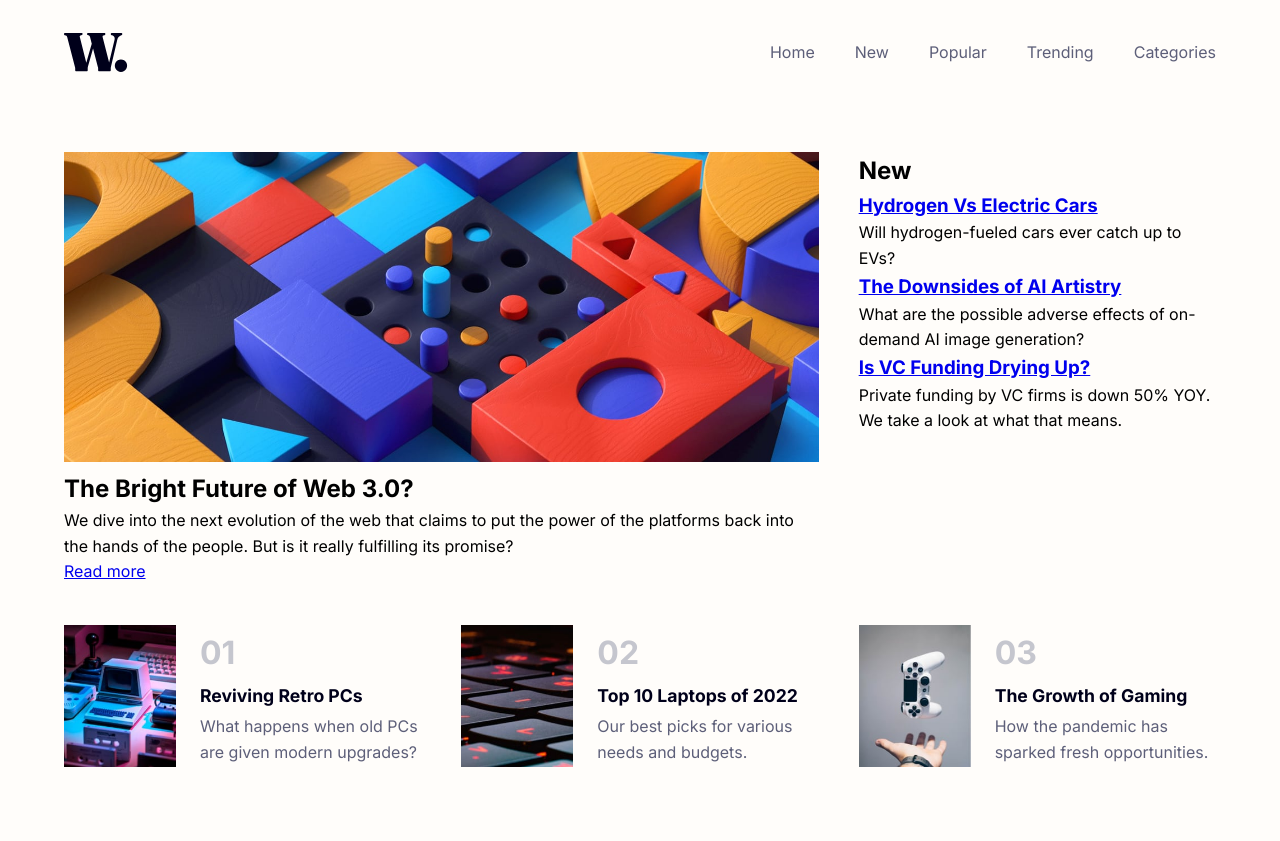
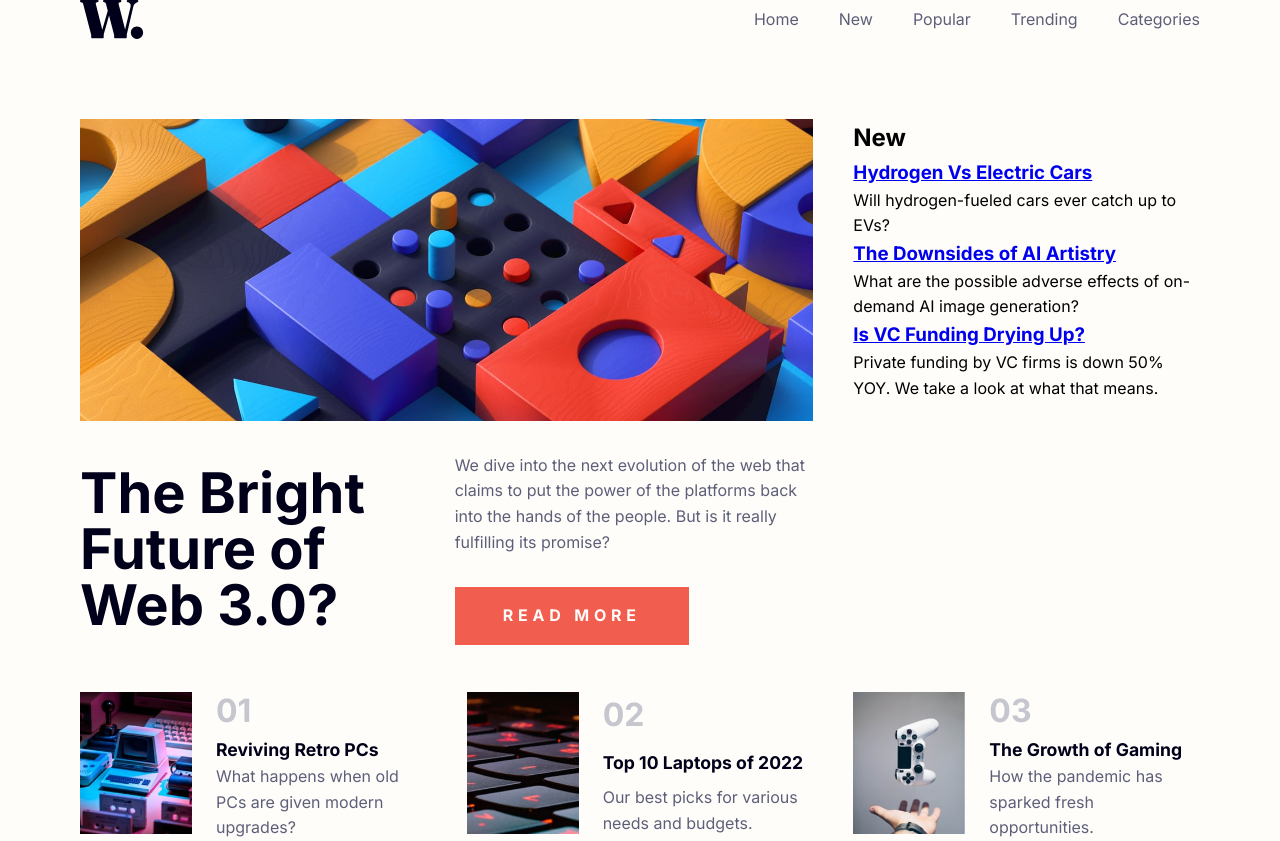
Before and after one commit to ABojo/fm-news-homepage, a website: page index.html in a window 1280 px wide. Before the commit the page ends 800 px from the top, so only its background shows below. Drawn offline with Linux system fonts and the light colour scheme; files whose address does not match are found by name.

Commit message:
lowered max width on container/styled the spotlight

```diff
--- a/sass/base/_base.scss
+++ b/sass/base/_base.scss
@@ -22,7 +22,7 @@ body {
 }
 
 .container {
-  max-width: 100rem;
+  max-width: 70rem;
   width: 90%;
   display: grid;
   grid-gap: 5rem;
--- a/sass/layout/_spotlight.scss
+++ b/sass/layout/_spotlight.scss
@@ -1,8 +1,42 @@
+@use "../abstracts/" as *;
+
 .spotlight {
   grid-column: 1 / 3;
   grid-row: 1 / 2;
+  display: grid;
+  grid-template-columns: 1fr 1fr;
+  grid-row-gap: 2rem;
+  grid-column-gap: 1rem;
+  align-items: center;
 
   &__img {
     width: 100%;
+    grid-column: 1 / -1;
+  }
+
+  &__heading {
+    color: $color-gray-blue-3;
+    font-size: 3.5rem;
+    font-weight: 700;
+    grid-column: 1 / 2;
+    grid-row: 2 / 4;
+    line-height: 1;
+  }
+
+  &__paragraph {
+    color: $color-gray-blue-2;
+  }
+
+  &__link {
+    background-color: $color-red;
+    color: $color-off-white;
+    text-decoration: none;
+    text-align: center;
+    text-transform: uppercase;
+    padding: 1rem 3rem;
+    grid-column: 2 / 3;
+    justify-self: start;
+    font-weight: 700;
+    letter-spacing: 0.3rem;
   }
 }
```
Also changed, not shown: css/styles.css.
